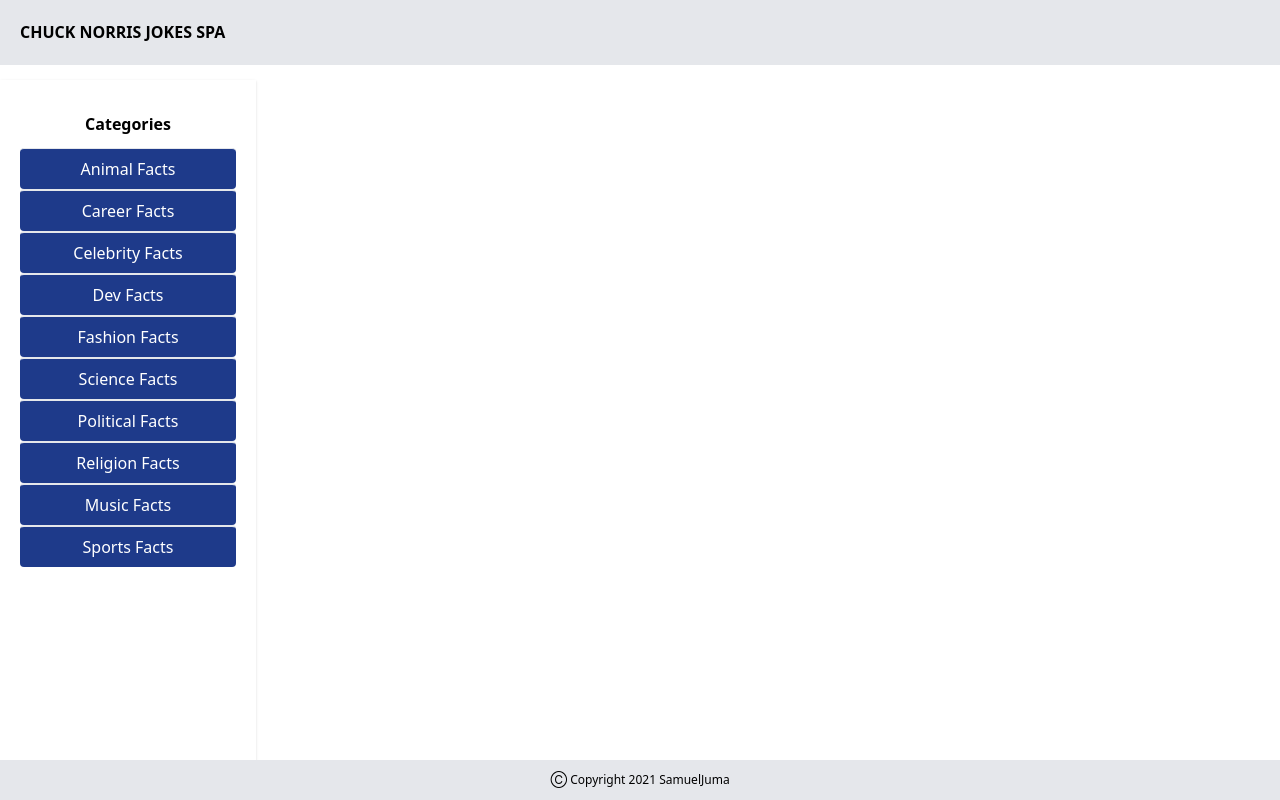
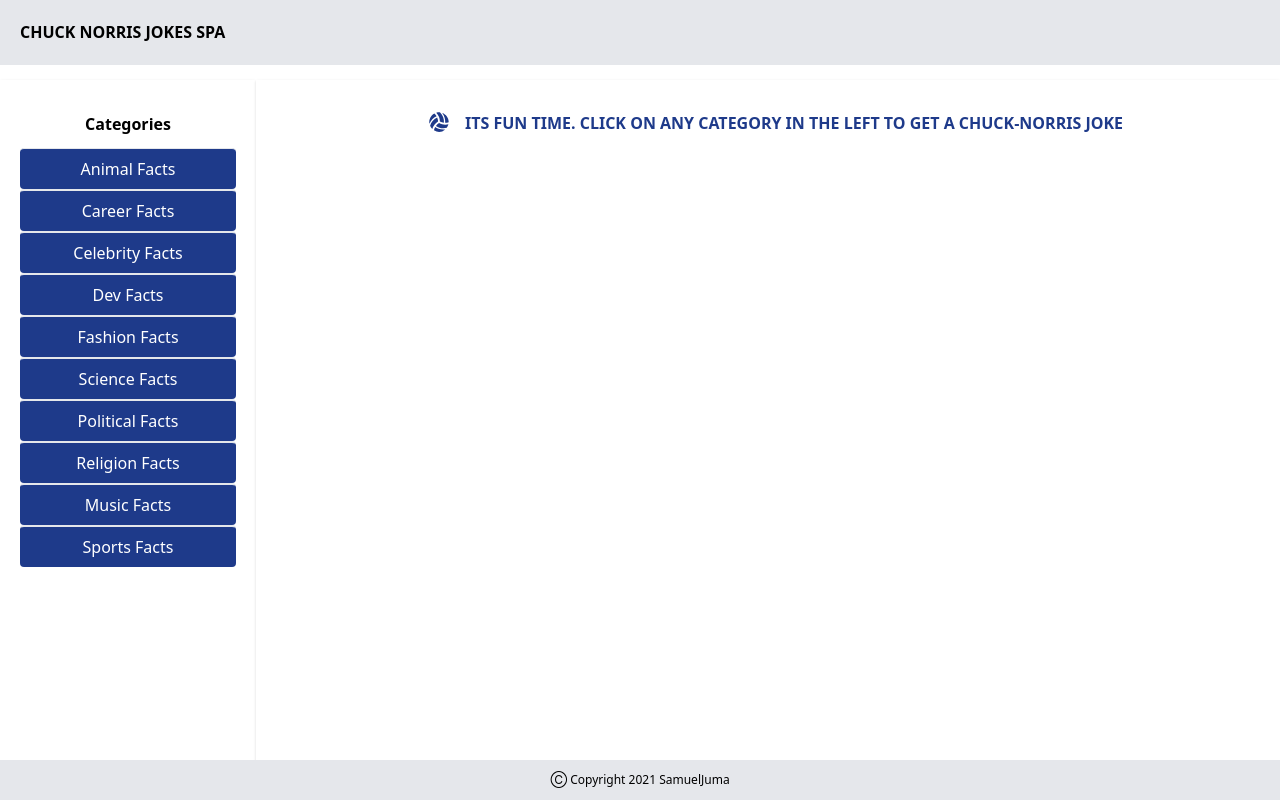
Before and after one commit to samueljuma/chuck-norris-spa-react-js, a React (Create React App) app: page / in a window 1280 px wide. Built offline with nearby package versions, Linux system fonts and the light colour scheme.

Commit message:
UI polish

```diff
--- a/src/App.js
+++ b/src/App.js
@@ -5,6 +5,9 @@ import {
 import Display from "./Components/Display";
 import Footer from "./Components/Footer";
 import Header from "./Components/Header";
+import { FontAwesomeIcon } from '@fortawesome/react-fontawesome'
+import { faVolleyballBall } from '@fortawesome/free-solid-svg-icons'
+
 
 
 function App() {
@@ -12,6 +15,16 @@ function App() {
     <div className='relative pb-10 min-h-screen'>
         <Router>
           <Header/>
+          <div className='mt-20 fixed bg-white top-0 right-0 w-3/5 sm:w-4/5 h-full shadow p-3'>
+            <div className="m-4 text-center uppercase text-blue-900 font-bold">
+                <span className="text-xl p-4">
+                    <FontAwesomeIcon
+                        icon = {faVolleyballBall}
+                    />
+                </span>
+                 Its Fun Time. Click on any Category in the Left to Get a Chuck-Norris Joke
+            </div>
+         </div>
           <div className='p-3'>
               <Switch>
                 <Route path="/jokes=:category">
--- a/src/Components/CategoriesView.js
+++ b/src/Components/CategoriesView.js
@@ -7,7 +7,7 @@ function CategoriesView(){
                             ,"music", "sport"];
 
     return(
-        <div className="overflow-hidden overflow-y-auto mt-20 fixed bg-white top-0 h-full left-0 w-1/5 shadow p-5">
+        <div className="overflow-hidden overflow-y-auto mt-20 fixed bg-white top-0 h-full left-0 w-2/5 sm:w-1/5 shadow p-5">
             <div className='font-bold py-3 text-center'>
             Categories
         </div>
--- a/src/Components/Display.js
+++ b/src/Components/Display.js
@@ -31,21 +31,21 @@ import { faVolleyballBall } from '@fortawesome/free-solid-svg-icons'
                 </h1>
 
                 <div className="font-bold p-3">
-                    Time Createds: {joke.created_at}
+                    Time Created: {joke.created_at}
                 </div>
                 <img src={joke.icon_url} alt="img" className="center"  />
             </div>
         </div>
     }
      return(
-         <div className='mt-20 fixed bg-white top-0 right-0 w-4/5 h-full shadow p-3'>
+         <div className='overflow-y-auto mt-20 fixed bg-white top-0 right-0 w-3/5 sm:w-4/5 h-full shadow p-3'>
             <div className="m-4 text-center uppercase text-blue-900 font-bold">
                 <span className="text-xl p-4">
                     <FontAwesomeIcon
                         icon = {faVolleyballBall}
                     />
                 </span>
-                 Its Fun Time. Click on any Category to Get A Chuck-Norris Joke
+                 Its Fun Time. Click on any Category in the Left to Get a Chuck-Norris Joke
             </div>
             {content}
          </div>
```
